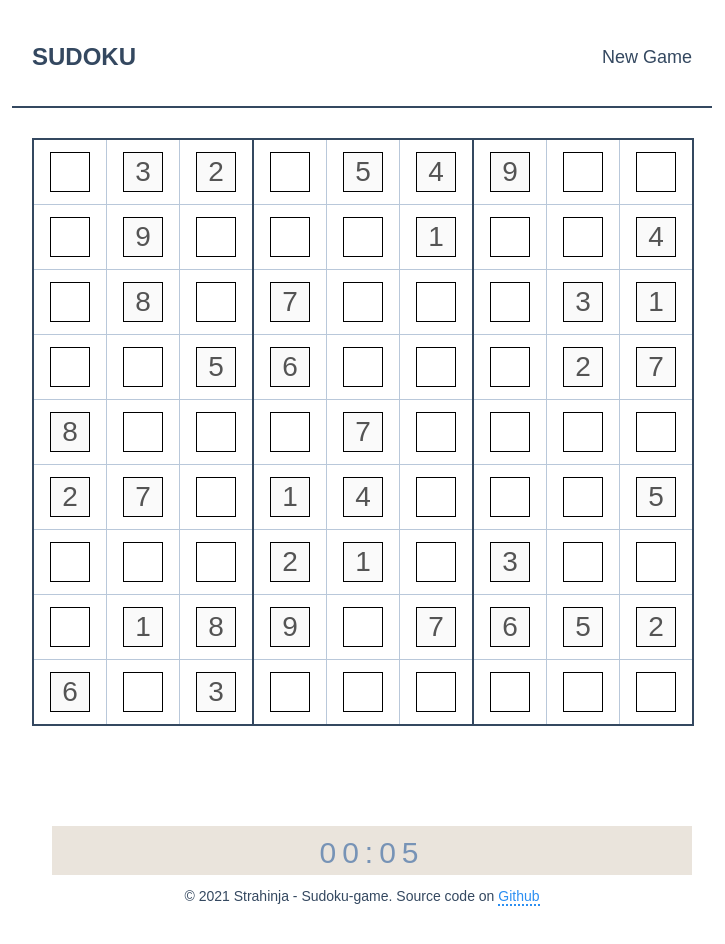
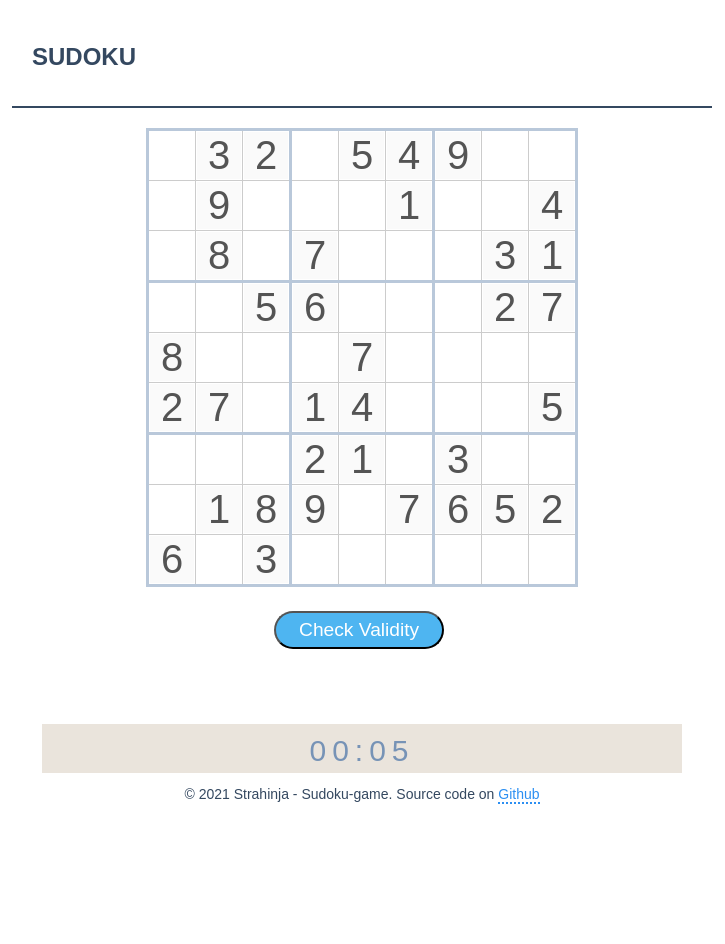
Before and after one commit to StrahinjaRistic/sudoku, a React (Create React App) app: page / in a window 1280 px wide. Shown: the top 944 px of the page, without its empty margins (278-1003 px from the left). After the commit the page ends 886 px from the top, so only its background shows below. Built offline with nearby package versions, Linux system fonts and the light colour scheme.

Commit message:
sudokuCheck

```diff
--- a/src/SudokuGame.jsx
+++ b/src/SudokuGame.jsx
@@ -16,14 +16,8 @@ const Container = styled.div`
 `;
 
 const GameContainer = styled.div`
-  display: flex;
-  color: var(--color-grey);
-  flex-wrap: wrap;
-  padding: 0 20px;
-  @media screen and (max-width: 670px) {
-    max-width: 500px;
-    margin: 0 auto;
-  }
+  max-width: 500px;
+  margin: 0 auto;
 `;
 
 const SudokuGame = () => {
--- /dev/null
+++ b/src/components/Board.jsx
@@ -0,0 +1,73 @@
+import React, { useContext } from 'react';
+import GameContext from 'context/game-context';
+import Square from 'components/Square';
+import ButtonSudoku from './Button';
+
+import styled from 'styled-components';
+
+const Game = styled.section`
+  width: 100%;
+  @media screen and (max-width: 670px) {
+    width: 100%;
+    display: flex;
+    flex-wrap: wrap;
+  }
+`;
+
+const GameTable = styled.table`
+  border: 3px solid var(--color-grey-lighter);
+  border-collapse: collapse;
+  margin: 20px auto;
+`;
+
+const TableRow = styled.tr`
+  &:nth-child(3n) {
+    border-bottom: 3px solid var(--color-grey-lighter);
+  }
+`;
+
+const Board = (props) => {
+  let { tableState, conflicts } = useContext(GameContext);
+
+  const squareValueChangeHandler = (i, j, newValue) => {
+    props.onSquareValueChange(i, j, newValue);
+  };
+
+  const generateBoard = () => {
+    const table = [];
+    for (let i = 0; i < tableState.length; i++) {
+      let currRow = [];
+      for (let j = 0; j < tableState[i].length; j++) {
+        const conflict = conflicts.includes(i + '' + j) ? true : false;
+
+        let currSquare = (
+          <Square
+            key={'' + i + j}
+            value={tableState[i][j].cellValue}
+            editable={tableState[i][j].editable}
+            conflict={conflict}
+            rowIndex={i}
+            colIndex={j}
+            onValueChange={squareValueChangeHandler}
+          />
+        );
+        currRow.push(currSquare);
+      }
+      table.push(<TableRow key={i}>{currRow}</TableRow>);
+    }
+    return table;
+  };
+
+  return (
+    <>
+      <Game>
+        <GameTable>
+          <tbody>{generateBoard()}</tbody>
+        </GameTable>
+      </Game>
+      <ButtonSudoku onVerify={props.onVerifyClick} />
+      </>
+  );
+};
+
+export default Board;
--- /dev/null
+++ b/src/components/Button.jsx
@@ -0,0 +1,39 @@
+import React from 'react';
+
+import styled from 'styled-components';
+
+const ButtonContainer = styled.div`
+  position: relative;
+  text-align: center;
+  line-height: 1.5;
+  padding-top: 4px;
+  margin: 0 30px;
+`;
+
+const Button = styled.button`
+  display: inline-block;
+  padding: 0.3em 1.2em;
+  margin: 0 0.3em 0.3em 0;
+  border-radius: 2em;
+  box-sizing: border-box;
+  font-weight: 300;
+  color: #ffffff;
+  background-color: #4eb5f1;
+  text-align: center;
+  transition: all 0.2s;
+  font-size: 1.2em;
+  &:hover {
+    background-color: var(--color-grey-lighter);
+  }
+`;
+
+
+const ButtonSudoku = (props) => {
+  return (
+    <ButtonContainer>
+      <Button onClick={props.onVerify}>Check Validity</Button>
+    </ButtonContainer>
+  );
+}
+
+export default ButtonSudoku;
--- a/src/components/GameTimer.jsx
+++ b/src/components/GameTimer.jsx
@@ -1,12 +1,12 @@
-import React, { useContext, useState, useEffect } from 'react';
+import React, { useState, useEffect,  useContext } from 'react';
 import GameContext from 'context/game-context';
+
 
 import styled from 'styled-components';
 
 const Time = styled.div`
   position: relative;
   top: 70px;
-  left: 10px;
   text-align: center;
   font-family: 'Teko', sans-serif;
   font-size: 30px;
@@ -19,11 +19,7 @@ const Time = styled.div`
 `;
 
 const GameTimer = () => {
-  /* let [currnetTime, setCurrentTime] = useState(moment());
-  let { gameWon, gameStartedTime } = useContext(GameContext); */
-
-  const [time, setTime] = useState(0);
-  const [timerOn, setTimerOn] = useState(true);
+  const { timerOn, time, setTime } = useContext(GameContext);
 
   useEffect(() => {
     let interval = null;
--- a/src/components/Square.jsx
+++ b/src/components/Square.jsx
@@ -1,87 +1,65 @@
 import React from 'react';
 import styled from 'styled-components';
 
+
 const TableCell = styled.td`
-  border: 1px solid var(--color-grey-lighter);
-  padding: 12px 16px;
-  color: ${(props) => (props.filled ? 'white' : 'black')};
-  cursor: pointer;
   &:nth-child(3n) {
-    border-right: 2px solid var(--color-grey);
-
+    border-right: 3px solid var(--color-grey-lighter);
   }
-  @media screen and (max-width: 670px) {
+  height: 2em;
+  width: 2em;
+  border: 1px solid #ccc;
   text-align: center;
-  }
-  @media screen and (max-width: 500px) {
-    font-size: 18px;
-    padding: 16px 10px;
-  }
-  @media screen and (max-width: 350px) {
-    font-size: 16px;
-    padding: 4px 0;
-  }
-  @media screen and (max-width: 300px) {
-    font-size: 14px;
-    padding: 2px 0;
-  }
+  outline: none;
 `;
 
 const SquareInput = styled.input`
-  -webkit-box-sizing: border-box; /* Safari/Chrome, other WebKit */
-  -moz-box-sizing: border-box; /* Firefox, other Gecko */
-  box-sizing: border-box; /* Opera/IE 8+ */
-  border: 0.5px solid black;
-  padding: 0;
-  margin: 0;
-  height: 40px;
-  width: 40px;
+  font-size: 2.5em;
+  width: 1em;
+  border: none;
   text-align: center;
-  font-size: 28px;
-  input[type='text']:disabled {
-    background-color: #ededed;
+  outline: none;
+  @media screen and (max-width: 670px) {
+    font-size: 1.5em;
   }
+  background: ${(props) => props.conflict && 'red'};
+  color: ${(props) => props.conflict && 'black'};
 `;
 
+
 const Square = (props) => {
-
   const generateSquareContent = () => {
-    console.log('SQUARE: ', props.editable)
     const disabled = !props.editable;
     const squareValue = props.value === '0' ? '' : props.value;
-
-    /* const style = {};
-    const rowI = props.rowIndex;
-    const colI = props.colIndex;
-    if (rowI > 0 && rowI % 3 === 0) {
-      style['borderTop'] = '2px solid black';
-    }
-    if (colI > 0 && colI % 3 === 0) {
-      style['borderLeft'] = '2px solid black';
-    }
-   // if (this.props.conflict) {
-      if (this.props.editable) {
-        style['background'] = 'red';
-      } else {
-        style['border'] = '1px solid red';
-      }
-//   } */
 
       return (
         <TableCell>
           <SquareInput
             type="text"
+            conflict={props.conflict}
             value={squareValue}
             disabled={disabled}
-        onChange={inputChangeHandler}
+            onChange={squareValueChangeHandler}
           />
         </TableCell>
       );
 }
 
-const inputChangeHandler = (e) => {
-  console.log(e.target.value);
+const squareValueChangeHandler = (e) => {
+  const newSquareValue = e.target.value;
+  if (isValidInput(newSquareValue)) {
+    const rowI = props.rowIndex;
+    const colI = props.colIndex;
+    props.onValueChange(rowI, colI, newSquareValue);
   }
+};
+
+const isValidInput = (value) => {
+  const reg = /^[0-9\b]+$/;
+  return value === '' || (value.length === 1 && reg.test(value));
+}
+
+
 return generateSquareContent();
 }
 
--- a/src/components/layout/Header.jsx
+++ b/src/components/layout/Header.jsx
@@ -36,7 +36,7 @@ const Header = () => {
   return (
     <Head>
       <h1>SUDOKU</h1>
-      <h2>New Game</h2>
+      {/* <h2>New Game</h2> */}
     </Head>
   );
 };
--- a/src/components/layout/SudokuTable.jsx
+++ b/src/components/layout/SudokuTable.jsx
@@ -1,86 +1,94 @@
-import React, { useContext, useState } from 'react';
+import React, { useContext } from 'react';
 import GameContext from 'context/game-context';
-import Square from 'components/Square';
 
-import styled from 'styled-components';
-
-const Game = styled.section`
-  width: 70%;
-  @media screen and (max-width: 670px) {
-    width: 100%;
-    display: flex;
-    flex-wrap: wrap;
-  }
-`;
-
-const GameTable = styled.table`
-  font-family: 'Noto Sans', sans-serif;
-  font-size: 26px;
-  margin: 30px 0;
-  border: 2px solid var(--color-grey);
-  border-collapse: collapse;
-  @media screen and (max-width: 670px) {
-    width: 100%;
-  }
-`;
-
-/* const TableRow = styled.tr`
-  &:nth-child(3n) {
-    border-bottom: 2px solid var(--color-grey);
-  }
-`; */
-
+import Board from 'components/Board';
+import { stringify } from 'sudokuBuild/tableBuild';
 
 
 const SudokuTable = () => {
-  const rows = [0, 1, 2, 3, 4, 5, 6, 7, 8];
-  let { tableState } = useContext(GameContext);
+  const { tableState, setTableState,setConflicts } = useContext(GameContext);
 
-  const generateTable = () => {
-    const table = [];
-    for(let i = 0; i < tableState.length; i++) {
-      let currRow = [];
+  const getDeepArrayCopy = (array) => {
+    return JSON.parse(JSON.stringify(array));
+  };
+
+  const squareValueChangeHandler = (i, j, newValue) => {
+    setTableState((prevState) => {
+      const newTableState = getDeepArrayCopy(prevState);
+      const newEditable = prevState[i][j].editable;
+
+      newTableState[i][j] = {
+        cellValue: newValue,
+        cellId: stringify(i, j),
+        editable: newEditable,
+      };
+      return setTableState(newTableState);
+    });
+  };
+
+  const verifyClickHandler = () => {
+    const rows = {};
+    const columns = {};
+    const boxes = {};
+
+    for (let i = 0; i < tableState.length; i++) {
+      rows[i] = getDeepArrayCopy(tableState[i]);
       for (let j = 0; j < tableState[i].length; j++) {
-        let currSquare = (
-          <Square
-            key={'' + i + j}
-            value={tableState[i][j].cellValue}
-            editable={tableState[i][j].editable}
-            rowIndex={i}
-            colIndex={j}
-          />
-        );
-        currRow.push(currSquare);
+        if (columns.hasOwnProperty(j)) {
+          columns[j].push(tableState[i][j]);
+        } else {
+          columns[j] = [tableState[i][j]];
+        }
+        const boxId = stringify(Math.floor(i / 3), Math.floor(j / 3));
+        if (boxes.hasOwnProperty(boxId)) {
+          boxes[boxId].push(tableState[i][j]);
+        } else {
+          boxes[boxId] = [tableState[i][j]];
+        }
       }
-      table.push(<tr key={i}>{currRow}</tr>);
     }
-    return table;
-  }
+    const conflictRows = conflictArray(getConflicts(Object.values(rows)));
+    const conflictColumns = conflictArray(getConflicts(Object.values(columns)));
+    const conflictBoxes = conflictArray(getConflicts(Object.values(boxes)));
 
+    const mergedConflicts = [
+      ...conflictRows,
+      ...conflictColumns,
+      ...conflictBoxes,
+    ];
+     setConflicts(mergedConflicts);
+  };
 
+  const conflictArray = (conflictArrayValue) => {
+    return Array.isArray(conflictArrayValue)
+      ? [].concat(...conflictArrayValue.map(conflictArray))
+      : conflictArrayValue;
+  };
+
+  const getConflicts = (arrs) => {
+    return arrs.map((arr) => boardConflicts(arr));
+  };
+
+  const boardConflicts = (arr) => {
+    const conflictMap = {};
+    for (let i = 0; i < arr.length; i++) {
+      let currArr = arr[i];
+      if (currArr.cellValue !== '0') {
+        if (conflictMap.hasOwnProperty(currArr.cellValue)) {
+          conflictMap[currArr.cellValue].push(currArr.cellId);
+        } else {
+          conflictMap[currArr.cellValue] = [currArr.cellId];
+        }
+      }
+    }
+    return Object.values(conflictMap).filter((arr) => arr.length > 1);
+  };
   return (
-    <Game>
-      <GameTable>
-        <tbody>
-          {generateTable()}
-          {/*  {rows.map((row) => {
-            return (
-              <TableRow key={row}>
-                {rows.map((column) => {
-                  const indexOfArray = row * 9 + column;
-                  const value = rows[indexOfArray];
-                  return (
-                    <TableCell filled={value === '0' && true}>
-                      {value}
-                    </TableCell>
-                  );
-                })}
-              </TableRow>
-            );
-          })} */}
-        </tbody>
-      </GameTable>
-    </Game>
+    <Board
+      onSquareValueChange={squareValueChangeHandler}
+      onVerifyClick={verifyClickHandler}
+      conflicts={tableState.conflicts}
+    />
   );
 };
 
--- a/src/context/game-context.js
+++ b/src/context/game-context.js
@@ -4,13 +4,33 @@ import { getFormattedPuzzle } from 'sudokuBuild/tableBuild';
 
 const GameContext = React.createContext({
   tableState: [],
+  setTableState: () => {},
+  conflicts: [],
+  setConflicts: () => {},
+  timerOn: true,
+  setTimerOn: () => {},
+  time: 0,
+  setTime: () => {}
 });
 
 export const GameContextProvider = (props) => {
-  let tableState = getFormattedPuzzle();
-
+  let [tableState, setTableState] = useState(getFormattedPuzzle());
+  let [conflicts, setConflicts] = useState([]);
+  let [timerOn, setTimerOn] = useState([]);
+  let [time, setTime] = useState(0);
   return (
-    <GameContext.Provider value={{ tableState }}>
+    <GameContext.Provider
+      value={{
+        tableState,
+        setTableState,
+        conflicts,
+        setConflicts,
+        timerOn,
+        setTimerOn,
+        time,
+        setTime,
+      }}
+    >
       {props.children}
     </GameContext.Provider>
   );
--- a/src/sudokuBuild/tableBuild.js
+++ b/src/sudokuBuild/tableBuild.js
@@ -28,7 +28,7 @@ const formatPuzzle = (puzzle) => {
   }
   return formattedPuzzle;
 };
-const stringify = (num1, num2) => {
+export const stringify = (num1, num2) => {
   return num1 + '' + num2;
 };
 
@@ -46,7 +46,7 @@ function createArray(length) {
   if (arguments.length > 1) {
     var args = Array.prototype.slice.call(arguments, 1);
 
-    while (i--) arr[length - 1 - i] = createArray.apply(this, args);
+    while (i--) arr[length - 1 - i] = createArray.apply(arguments, args);
   }
 
   return arr;
```
Lines whose indentation alone changed are shown as unchanged.
